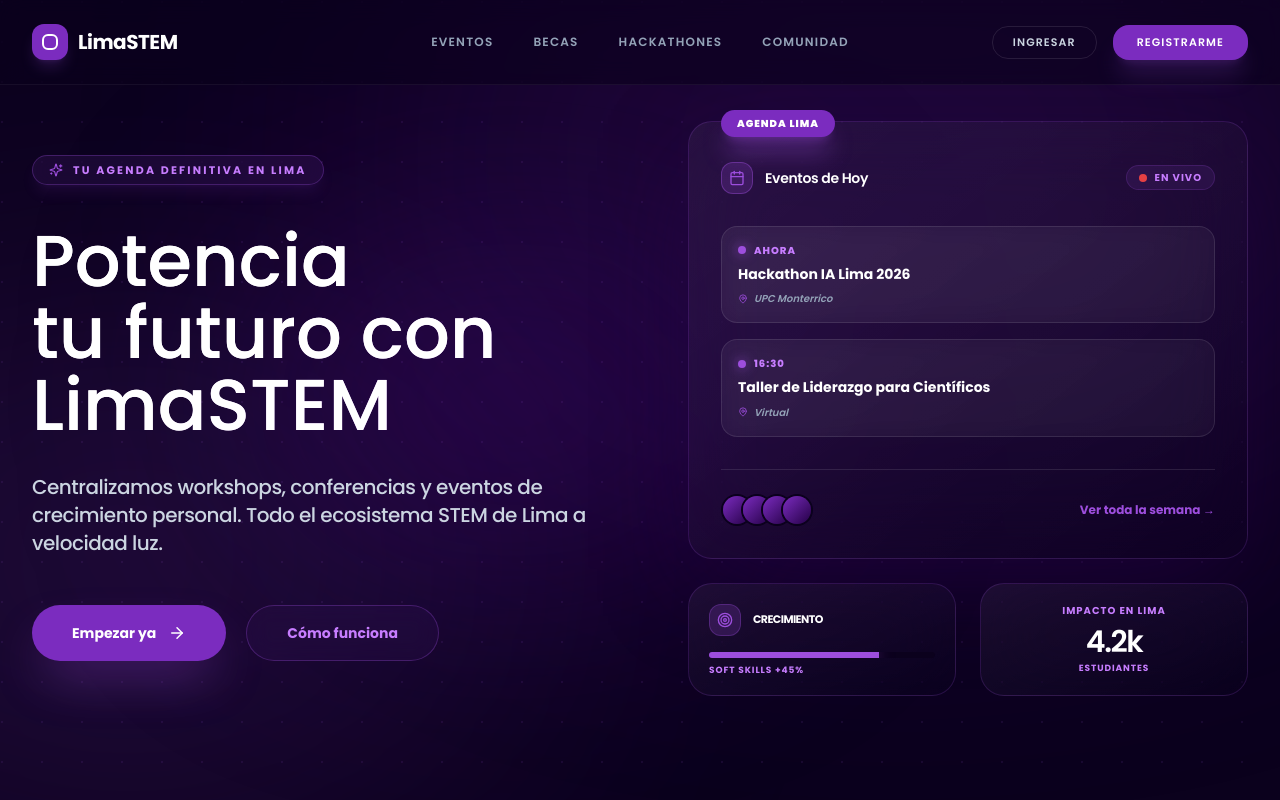
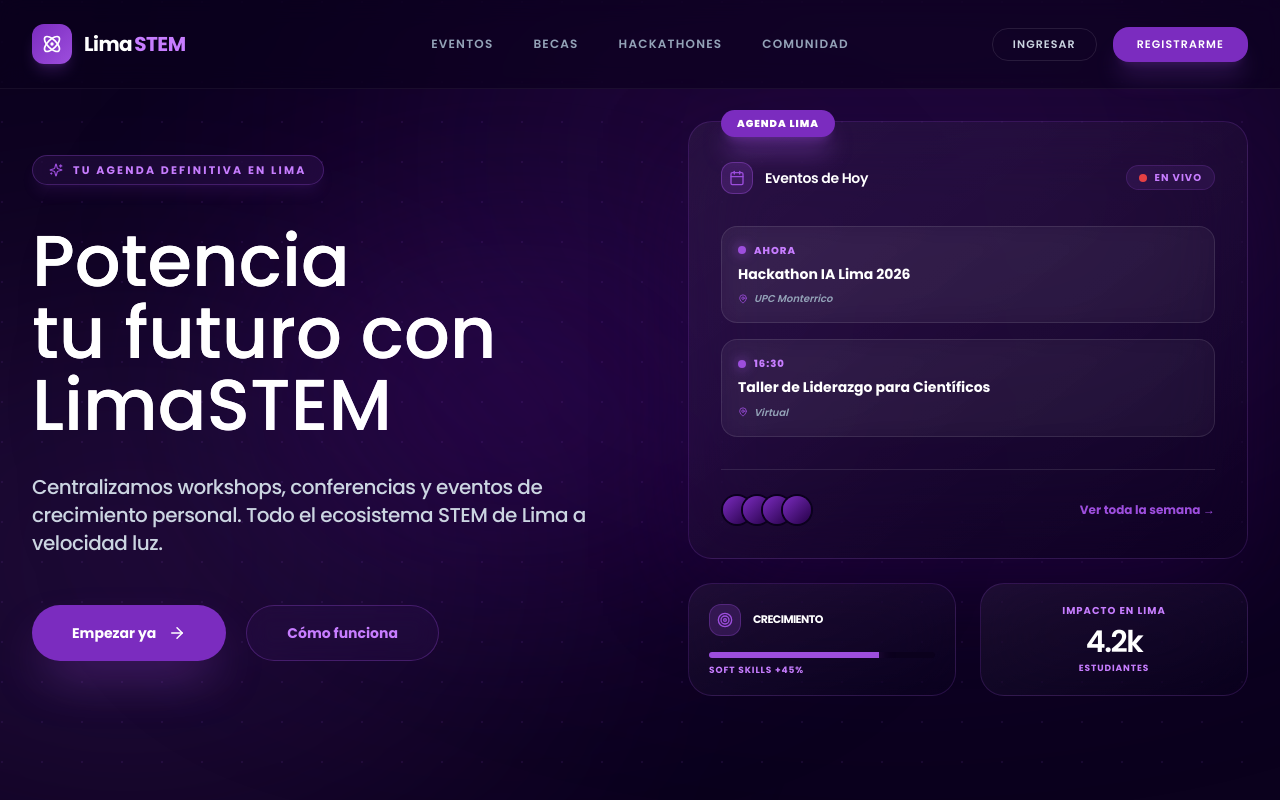
Before and after one commit to jeannrf/LimaSTEM, a Next.js app: page / in a window 1280 px wide. Shown: the top 800 px of the page. Built offline with nearby package versions, Linux system fonts and the light colour scheme.

Commit message:
Mejora del icono de la página

```diff
--- a/src/layouts/MainLayout.tsx
+++ b/src/layouts/MainLayout.tsx
@@ -1,7 +1,7 @@
 import React, { ReactNode, useState, useEffect } from 'react';
 import Head from 'next/head';
 import Link from 'next/link';
-import { Menu, X } from 'lucide-react';
+import { Menu, X, Atom } from 'lucide-react';
 
 interface LayoutProps {
   children: ReactNode;
@@ -46,11 +46,14 @@ const Layout = ({ children, title = 'LimaSTEM' }: LayoutProps) => {
 
           {/* LOGO (Left) */}
           <div className="flex items-center z-10">
-            <Link href="/" className="text-xl font-bold tracking-tighter text-white cursor-pointer flex items-center gap-2.5 group">
-              <div className="w-9 h-9 bg-[#7b2cbf] rounded-xl flex items-center justify-center shadow-lg shadow-[#9d4edd]/20 group-hover:scale-110 transition-transform">
-                <div className="w-4 h-4 border-2 border-white rounded-md" />
+            <Link href="/" className="text-xl font-bold tracking-tighter text-white cursor-pointer flex items-center gap-3 group">
+              <div className="relative w-10 h-10 bg-gradient-to-br from-[#7b2cbf] to-[#9d4edd] rounded-xl flex items-center justify-center shadow-lg shadow-purple-500/20 group-hover:shadow-purple-500/40 group-hover:scale-105 transition-all duration-300">
+                <Atom size={20} className="text-white group-hover:rotate-180 transition-transform duration-700 ease-out" />
+                <div className="absolute inset-0 bg-white/20 rounded-xl blur opacity-0 group-hover:opacity-100 transition-opacity" />
               </div>
-              <span className="tracking-tight hidden sm:block">LimaSTEM</span>
+              <span className="tracking-tight text-white flex items-center gap-0.5">
+                Lima<span className="text-[#c77dff]">STEM</span>
+              </span>
             </Link>
           </div>
 
```
